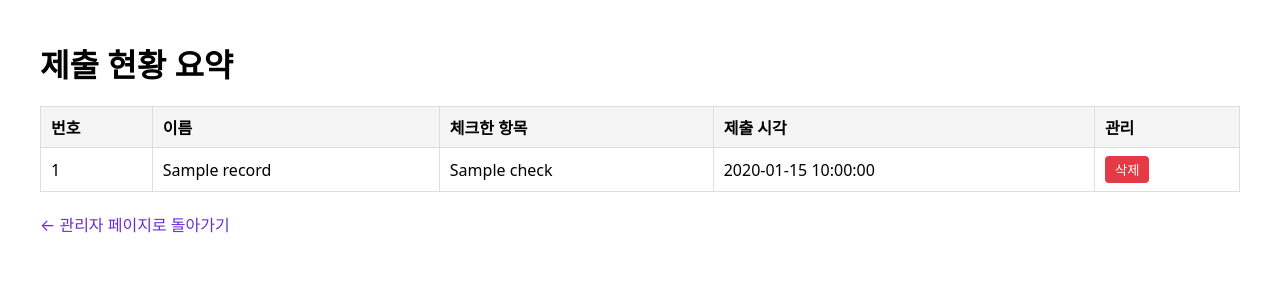
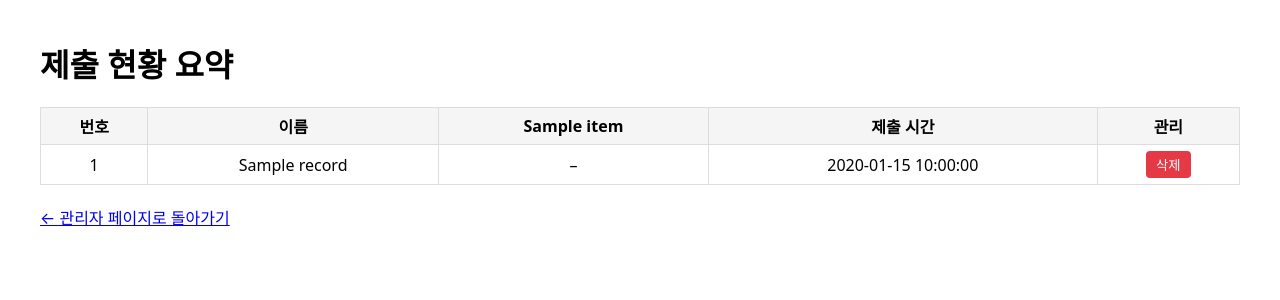
Before and after one commit to i89624356-web/secret-friend, a Flask app: template templates/summary.html in a window 1280 px wide. Shown: the top 300 px of the page. Run offline with Flask 3, Linux system fonts and the light colour scheme; the template is opened without the code that fills it: most values are stand-ins (such as "Sample title", 1, 10 or a date in 2020).

Commit message:
OX table

```diff
--- a/app.py
+++ b/app.py
@@ -9,6 +9,20 @@ DATA_FILE = "data.json"
 
 # 한국 시간(KST)
 KST = timezone(timedelta(hours=9))
+
+
+CHECK_ITEMS = [
+    "칭찬 3개",
+    "먼저 말 걸고 대화하기",
+    "작은 간식 주기",
+    "먼저 인사하기",
+    "응원하는 메시지 적고 본인을 찾을 수 있는 힌트 남기는 쪽지 주기",
+    "마니또 이름으로 3행시 해서 쪽지 남기기",
+    "정성을 담아서 마니또 얼굴 그려주기",
+    "마니또 앞에서 노래 한 소절 부르기",
+    "도움이 필요해 보이면 도와주기 & 실드 쳐주기",
+    "좋아하는 관심사 묻기",
+]
 
 
 # ======================
@@ -87,7 +101,7 @@ def admin_page():
 @app.route("/admin/summary")
 def admin_summary():
     records = load_records()
-    return render_template("summary.html", records=records)
+    return render_template("summary.html", records=records, items=CHECK_ITEMS)
 
 
 # ======================
--- a/templates/summary.html
+++ b/templates/summary.html
@@ -10,10 +10,6 @@
             margin: 40px;
         }
 
-        h1 {
-            margin-bottom: 20px;
-        }
-
         table {
             border-collapse: collapse;
             width: 100%;
@@ -22,8 +18,8 @@
         th,
         td {
             border: 1px solid #ddd;
-            padding: 8px 10px;
-            text-align: left;
+            padding: 6px 8px;
+            text-align: center;
         }
 
         th {
@@ -34,21 +30,15 @@
             background: #fafafa;
         }
 
-        a {
-            text-decoration: none;
-            color: #6c2bd9;
-        }
-
-        button {
+        .delete-btn {
             padding: 4px 10px;
             background: #e63946;
             color: white;
             border: none;
             border-radius: 4px;
-            cursor: pointer;
         }
 
-        button:hover {
+        .delete-btn:hover {
             background: #d62839;
         }
     </style>
@@ -63,40 +53,47 @@
             <tr>
                 <th>번호</th>
                 <th>이름</th>
-                <th>체크한 항목</th>
-                <th>제출 시각</th>
+
+                <!-- 10개 항목 헤더 자동 생성 -->
+                {% for item in items %}
+                <th>{{ item }}</th>
+                {% endfor %}
+
+                <th>제출 시간</th>
                 <th>관리</th>
             </tr>
         </thead>
+
         <tbody>
             {% for r in records %}
             <tr>
                 <td>{{ loop.index }}</td>
                 <td>{{ r.name }}</td>
 
+                <!-- 각 항목에 대해 O 또는 – 표시 -->
+                {% for item in items %}
                 <td>
-                    {% if r.checks is string %}
-                    {{ r.checks }}
-                    {% elif r.checks is iterable %}
-                    {{ r.checks | join(', ') }}
+                    {% if r.checks and item in r.checks %}
+                    O
                     {% else %}
-                    {{ r.checks }}
+                    –
                     {% endif %}
                 </td>
+                {% endfor %}
 
                 <td>{{ r.time }}</td>
 
-                <!-- 삭제 버튼 -->
                 <td>
                     <form method="post" action="{{ url_for('delete', idx=loop.index0) }}"
-                        onsubmit="return confirm('삭제 하시겠습니까?');" style="display:inline;">
-                        <button type="submit">삭제</button>
+                        onsubmit="return confirm('삭제하시겠습니까?');" style="display:inline;">
+                        <button class="delete-btn">삭제</button>
                     </form>
                 </td>
             </tr>
             {% endfor %}
         </tbody>
     </table>
+
     {% else %}
     <p>아직 제출된 데이터가 없습니다.</p>
     {% endif %}
```
